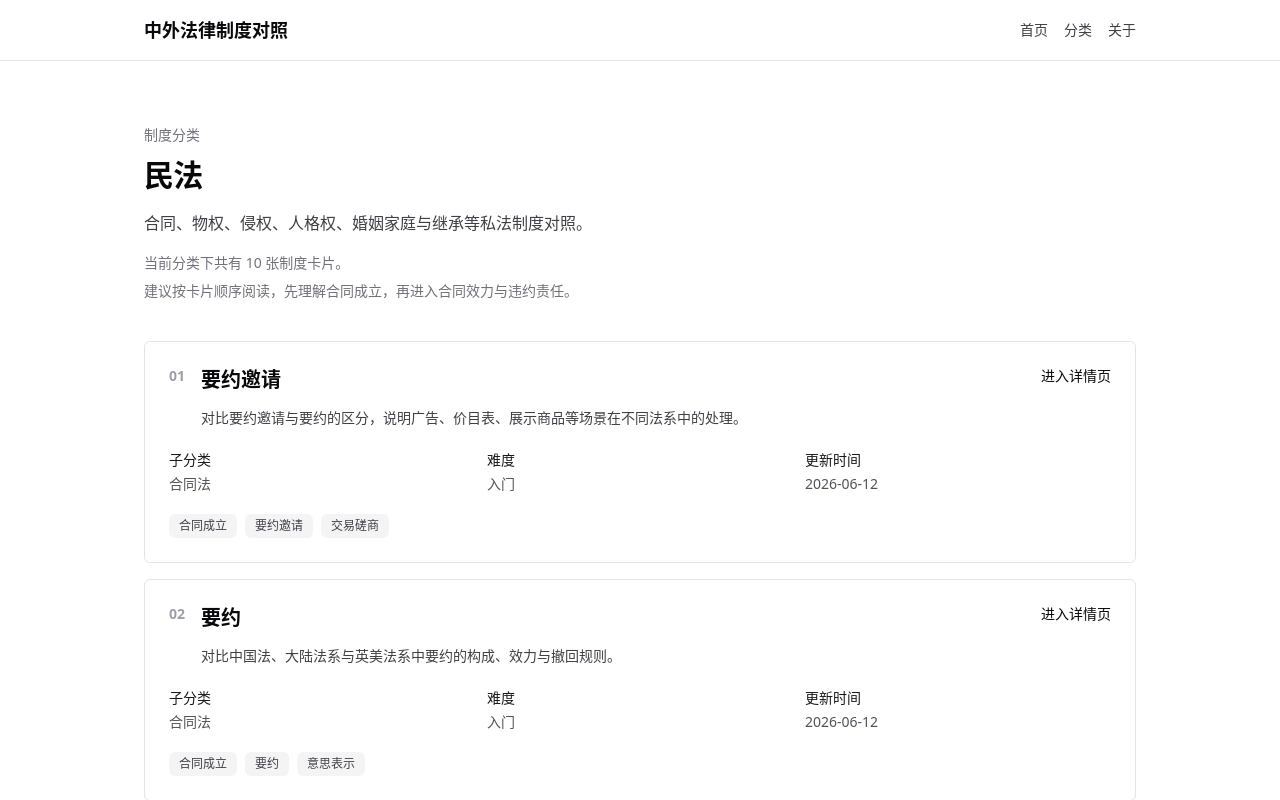
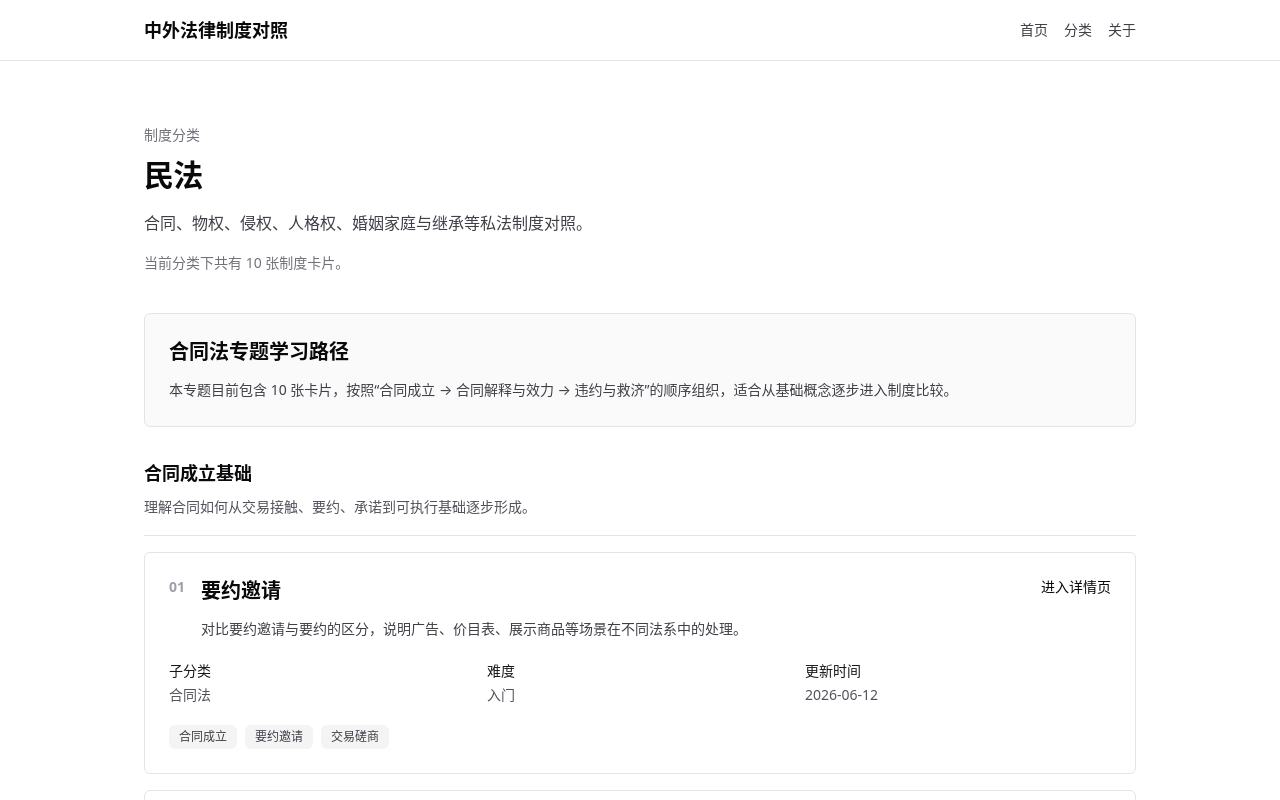
Before and after one commit to xulong-jia/legal-compare-website, a Next.js app: page /category/civil in a window 1280 px wide. Shown: the top 800 px of the page. Built offline with nearby package versions, Linux system fonts and the light colour scheme.

Commit message:
feat: group civil category learning path

```diff
--- a/src/app/category/[category]/page.tsx
+++ b/src/app/category/[category]/page.tsx
@@ -3,13 +3,96 @@ import Link from "next/link";
 import { notFound } from "next/navigation";
 import { getCardsByCategory } from "@/lib/cards";
 import { categories, getCategoryById } from "@/lib/categories";
-import type { CategoryId } from "@/lib/types";
+import type { CategoryId, LegalCard } from "@/lib/types";
 
 type CategoryPageProps = {
   params: Promise<{
     category: string;
   }>;
 };
+
+const civilLearningStages = [
+  {
+    title: "合同成立基础",
+    description: "理解合同如何从交易接触、要约、承诺到可执行基础逐步形成。",
+    slugs: ["invitation-to-treat", "offer", "acceptance", "consideration"],
+  },
+  {
+    title: "合同内容、解释与效力",
+    description: "理解合同文本如何被解释，标准化条款如何受到控制，以及合同是否有效。",
+    slugs: ["contract-interpretation", "standard-terms", "contract-validity"],
+  },
+  {
+    title: "违约与救济",
+    description: "理解违约发生后责任如何判断，合同关系如何退出，以及损害如何被赔偿。",
+    slugs: ["breach-of-contract", "contract-termination", "damages"],
+  },
+];
+
+function getCardNumber(cards: LegalCard[], card: LegalCard) {
+  const index = cards.findIndex((item) => item.slug === card.slug);
+  return String(index + 1).padStart(2, "0");
+}
+
+function CardListItem({
+  card,
+  number,
+}: {
+  card: LegalCard;
+  number: string;
+}) {
+  return (
+    <article className="rounded-md border border-zinc-200 p-6">
+      <div className="flex flex-col gap-4 sm:flex-row sm:items-start sm:justify-between">
+        <div className="flex gap-4">
+          <span className="shrink-0 text-sm font-semibold text-zinc-400">
+            {number}
+          </span>
+          <div>
+            <h2 className="text-xl font-semibold text-zinc-950">
+              {card.title}
+            </h2>
+            <p className="mt-3 text-sm leading-6 text-zinc-700">
+              {card.summary}
+            </p>
+          </div>
+        </div>
+        <Link
+          href={`/cards/${card.slug}`}
+          className="shrink-0 text-sm font-medium text-zinc-950 hover:text-zinc-700"
+        >
+          进入详情页
+        </Link>
+      </div>
+
+      <dl className="mt-5 grid gap-3 text-sm text-zinc-600 sm:grid-cols-3">
+        <div>
+          <dt className="font-medium text-zinc-900">子分类</dt>
+          <dd className="mt-1">{card.subcategory ?? "未分类"}</dd>
+        </div>
+        <div>
+          <dt className="font-medium text-zinc-900">难度</dt>
+          <dd className="mt-1">{card.difficulty}</dd>
+        </div>
+        <div>
+          <dt className="font-medium text-zinc-900">更新时间</dt>
+          <dd className="mt-1">{card.updatedAt}</dd>
+        </div>
+      </dl>
+
+      <div className="mt-5 flex flex-wrap gap-2">
+        {card.tags.map((tag) => (
+          <span
+            key={tag}
+            className="rounded-md bg-zinc-100 px-2.5 py-1 text-xs text-zinc-700"
+          >
+            {tag}
+          </span>
+        ))}
+      </div>
+    </article>
+  );
+}
 
 export function generateStaticParams() {
   return categories.map((category) => ({
@@ -54,6 +137,7 @@ export default async function CategoryPage({ params }: CategoryPageProps) {
   }
 
   const cards = getCardsByCategory(categoryId);
+  const isCivilCategory = categoryId === "civil";
 
   return (
     <div className="bg-white">
@@ -69,9 +153,11 @@ export default async function CategoryPage({ params }: CategoryPageProps) {
           <p className="mt-4 text-sm text-zinc-500">
             当前分类下共有 {cards.length} 张制度卡片。
           </p>
-          <p className="mt-2 text-sm text-zinc-500">
-            建议按卡片顺序阅读，先理解合同成立，再进入合同效力与违约责任。
-          </p>
+          {!isCivilCategory && (
+            <p className="mt-2 text-sm text-zinc-500">
+              建议按卡片顺序阅读，先理解基础概念，再进入制度比较。
+            </p>
+          )}
         </section>
 
         <section className="mt-10">
@@ -79,61 +165,54 @@ export default async function CategoryPage({ params }: CategoryPageProps) {
             <div className="rounded-md border border-zinc-200 bg-zinc-50 p-6 text-sm text-zinc-600">
               当前分类暂未收录制度卡片。
             </div>
+          ) : isCivilCategory ? (
+            <div className="space-y-8">
+              <div className="rounded-md border border-zinc-200 bg-zinc-50 p-6">
+                <h2 className="text-xl font-semibold text-zinc-950">
+                  合同法专题学习路径
+                </h2>
+                <p className="mt-3 text-sm leading-6 text-zinc-700">
+                  本专题目前包含 10 张卡片，按照“合同成立 → 合同解释与效力 →
+                  违约与救济”的顺序组织，适合从基础概念逐步进入制度比较。
+                </p>
+              </div>
+
+              {civilLearningStages.map((stage) => {
+                const stageCards = stage.slugs
+                  .map((slug) => cards.find((card) => card.slug === slug))
+                  .filter((card): card is LegalCard => Boolean(card));
+
+                return (
+                  <section key={stage.title}>
+                    <div className="border-b border-zinc-200 pb-4">
+                      <h2 className="text-lg font-semibold text-zinc-950">
+                        {stage.title}
+                      </h2>
+                      <p className="mt-2 text-sm leading-6 text-zinc-600">
+                        {stage.description}
+                      </p>
+                    </div>
+                    <div className="mt-4 grid gap-4">
+                      {stageCards.map((card) => (
+                        <CardListItem
+                          key={card.slug}
+                          card={card}
+                          number={getCardNumber(cards, card)}
+                        />
+                      ))}
+                    </div>
+                  </section>
+                );
+              })}
+            </div>
           ) : (
             <div className="grid gap-4">
               {cards.map((card, index) => (
-                <article
+                <CardListItem
                   key={card.slug}
-                  className="rounded-md border border-zinc-200 p-6"
-                >
-                  <div className="flex flex-col gap-4 sm:flex-row sm:items-start sm:justify-between">
-                    <div className="flex gap-4">
-                      <span className="shrink-0 text-sm font-semibold text-zinc-400">
-                        {String(index + 1).padStart(2, "0")}
-                      </span>
-                      <div>
-                      <h2 className="text-xl font-semibold text-zinc-950">
-                        {card.title}
-                      </h2>
-                      <p className="mt-3 text-sm leading-6 text-zinc-700">
-                        {card.summary}
-                      </p>
-                      </div>
-                    </div>
-                    <Link
-                      href={`/cards/${card.slug}`}
-                      className="shrink-0 text-sm font-medium text-zinc-950 hover:text-zinc-700"
-                    >
-                      进入详情页
-                    </Link>
-                  </div>
-
-                  <dl className="mt-5 grid gap-3 text-sm text-zinc-600 sm:grid-cols-3">
-                    <div>
-                      <dt className="font-medium text-zinc-900">子分类</dt>
-                      <dd className="mt-1">{card.subcategory ?? "未分类"}</dd>
-                    </div>
-                    <div>
-                      <dt className="font-medium text-zinc-900">难度</dt>
-                      <dd className="mt-1">{card.difficulty}</dd>
-                    </div>
-                    <div>
-                      <dt className="font-medium text-zinc-900">更新时间</dt>
-                      <dd className="mt-1">{card.updatedAt}</dd>
-                    </div>
-                  </dl>
-
-                  <div className="mt-5 flex flex-wrap gap-2">
-                    {card.tags.map((tag) => (
-                      <span
-                        key={tag}
-                        className="rounded-md bg-zinc-100 px-2.5 py-1 text-xs text-zinc-700"
-                      >
-                        {tag}
-                      </span>
-                    ))}
-                  </div>
-                </article>
+                  card={card}
+                  number={String(index + 1).padStart(2, "0")}
+                />
               ))}
             </div>
           )}
--- a/src/app/page.tsx
+++ b/src/app/page.tsx
@@ -12,7 +12,7 @@ export const metadata = {
   },
 };
 
-const mvpItems = ["首页", "分类页", "卡片详情页", "关于页", "5 张合同法制度卡片"];
+const mvpItems = ["首页", "分类页", "卡片详情页", "关于页", "10 张合同法制度卡片"];
 const excludedItems = ["登录", "收藏", "评论", "付费", "AI 问答", "复杂搜索"];
 
 export default function Home() {
@@ -28,6 +28,9 @@ export default function Home() {
           </p>
           <p className="mt-6 text-base leading-7 text-zinc-600">
             本项目通过“制度卡片”对比中国法、大陆法系与英美法系中的重要法律规则。
+          </p>
+          <p className="mt-4 text-base leading-7 text-zinc-600">
+            当前已上线合同法专题学习路径，包含 10 张中外法律制度比较卡片。
           </p>
           <div className="mt-8 flex flex-col gap-3 sm:flex-row">
             <Link
```
Also changed, not shown: 2 other files (tests, documents, lock files or other folders).
